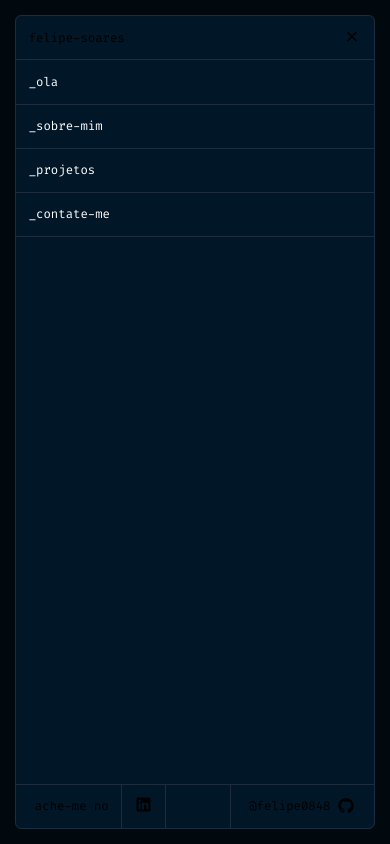
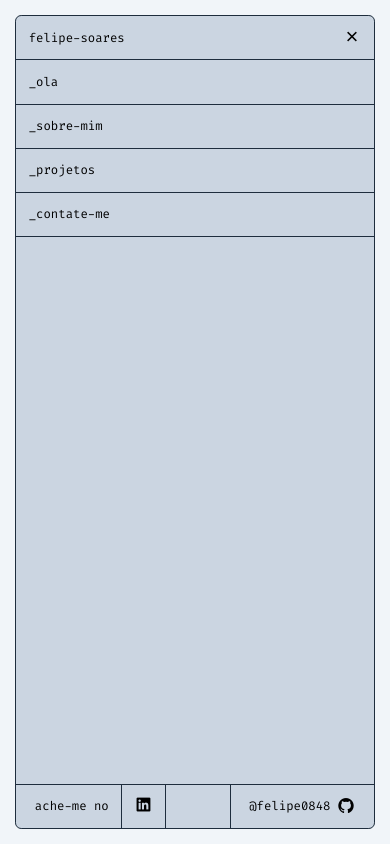
Before and after one commit to felipe0848/portfolio, a Next.js app: page / in a window 390 px wide. Both pictures are taken after a click on the button 345 px from the left and 37 px from the top of the page. Built offline with nearby package versions, Linux system fonts and the light colour scheme.

Commit message:
Feat: add Light Mode to navbar-mobile

```diff
--- a/src/components/header/navbar-mobile.tsx
+++ b/src/components/header/navbar-mobile.tsx
@@ -10,13 +10,13 @@ export default function NavbarMobile() {
         </button>
       </Dialog.Trigger>
       <Dialog.Portal>
-        <Dialog.Overlay className="fixed inset-0 z-20 bg-primary-black" />
-        <Dialog.Content className="fixed inset-5 z-30 flex flex-col rounded-lg border border-lines bg-primary-blue">
+        <Dialog.Overlay className="fixed inset-0 z-20 bg-slate-100 dark:bg-primary-black" />
+        <Dialog.Content className="fixed inset-5 z-30 flex flex-col rounded-lg border border-lines bg-slate-300 dark:bg-primary-blue">
           <Dialog.Title className="w-full border-b border-lines p-4">
             <p>felipe-soares</p>
           </Dialog.Title>
           <Dialog.Description className="flex h-full flex-col justify-between">
-            <nav className="flex flex-col text-white">
+            <nav className="flex flex-col dark:text-gray-300">
               <Dialog.Close asChild>
                 <Link href="/" className={'border-b border-lines p-4'}>
                   _ola
--- a/src/components/theme-switcher.tsx
+++ b/src/components/theme-switcher.tsx
@@ -1,9 +1,20 @@
 'use client'
 
 import { useTheme } from 'next-themes'
+import { useEffect, useState } from 'react'
 
 export default function ThemeSwitcher() {
+  const [mounted, setMounted] = useState(false)
   const { theme, setTheme } = useTheme()
+
+  useEffect(() => {
+    setMounted(true)
+  }, [])
+
+  if (!mounted) {
+    return null
+  }
+
   return (
     <div>
       {theme === 'light' ? (
```
